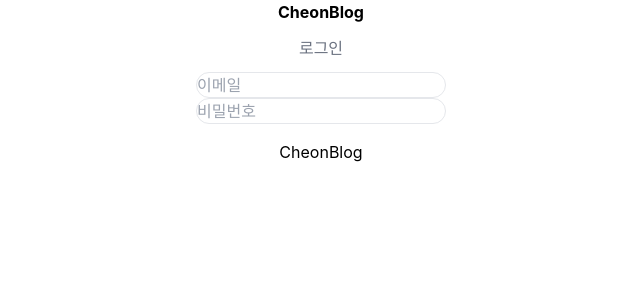
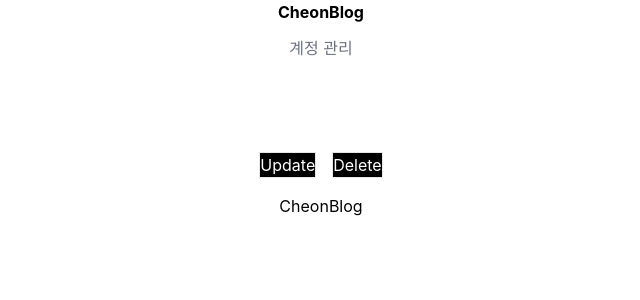
Before and after one commit to hokoro/CheonBlog, a React (Create React App) app in the folder cheonblogapp/: page /account in a window 1280 px wide. Before the commit this address led to /login. Shown: the top 300 px of the page, without its empty margins (319-959 px from the left). Built offline with nearby package versions, Linux system fonts and the light colour scheme; no server answers; sample sign-in values are in the browser's storage.

Commit message:
계정 정보 클라이언트 개설 + API 연동 + 계정 변경 버튼 + 계정 삭제 버튼 추가

```diff
--- a/cheonblogapp/src/Component/Account.jsx
+++ b/cheonblogapp/src/Component/Account.jsx
@@ -6,8 +6,12 @@ import {useNavigate}  from "react-router-dom";
 function Account(){
 
     const navigate = useNavigate();
-    const isAuthentication = localStorage.getItem('accessToken');
-    const [userInfo ,setUserInfo] = useState(null);
+    const isAuthentication = sessionStorage.getItem('accessToken');
+
+    const [formData , setFormData] = useState({
+        email:"",
+        name:"",
+    })
 
     useEffect(() => {   // 로그인 정보가 없을 경우 접근 금지
         if(!isAuthentication){
@@ -16,18 +20,64 @@ function Account(){
         }
     }, [isAuthentication , navigate]);
 
+    useEffect(() => {
+        if(isAuthentication){
+            fetchUserInfo();
+        }
+    }, [isAuthentication]);
+
+    const fetchUserInfo = async () =>{
+        try{
+            const response = await fetch("https://localhost:7942/api/user/detail",{
+                method:'POST',
+                headers:{
+                    'Content-Type':'application/json',
+                },
+                body:JSON.stringify({
+                    accessToken: isAuthentication
+                }),
+            });
+            const data = await response.json();
+            if(response.ok){
+                console.log(data.email);
+                console.log(data.name);
+                setFormData({
+                    email: data.email,
+                    name: data.name
+                });
+            }else{
+                console.log("유저 정보를 불러올 수 없습니다.")
+                navigate('/');
+            }
+
+        }catch (error){
+            console.error("회원 정보를 불러오는 중: " , error);
+        }
+    }
+
     return(
         <div className="Account">
             <p className="text-gray-500 p-3">계정 관리</p>
             <form className="m-[2rem]">
                 <div className="m-[2rem]">
-
+                    <p className="text-1xl font-bold text-gray-700 p-5">
+                        {formData.name}
+                    </p>
                 </div>
                 <div className="m-[2rem]">
-
+                    <p className="text-1xl font-bold text-gray-700 p-5">
+                        {formData.email}
+                    </p>
                 </div>
-                <div className="m-[2rem]">
-
+                <div className="m-[2rem] flex gap-4 justify-center">
+                    <button type="button"
+                            className="border rounded-[2rem] w-[150px] h-[40px] bg-black text-white hover:text-orange-500"
+                    >Update
+                    </button>
+                    <button type="button"
+                            className="border rounded-[2rem] w-[150px] h-[40px] bg-black text-white hover:text-orange-500"
+                    >Delete
+                    </button>
                 </div>
             </form>
         </div>
@@ -35,4 +85,4 @@ function Account(){
 }
 
 
-export  default Account;
+export default Account;
```
Also changed, not shown: 1 other file (tests, documents, lock files or other folders).
